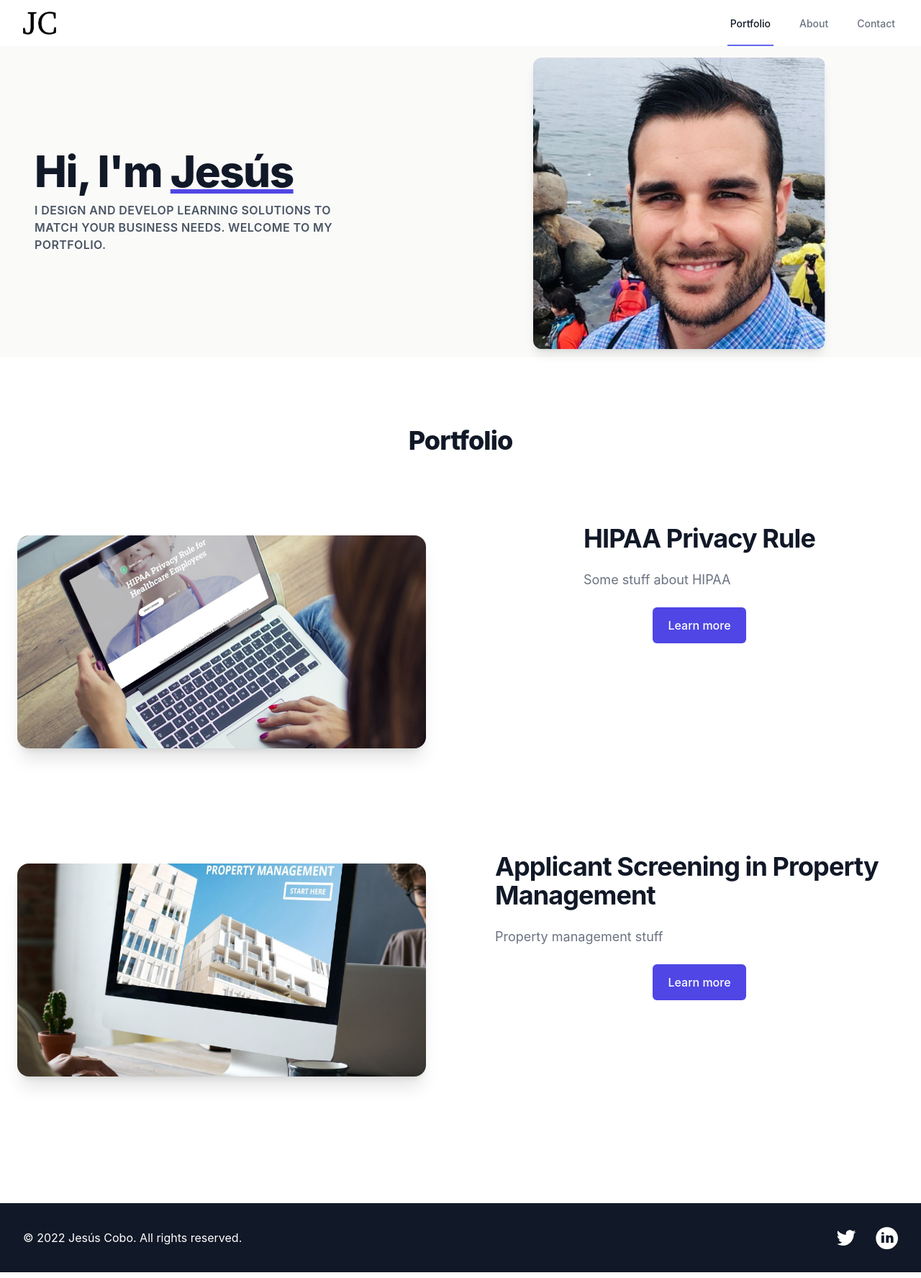
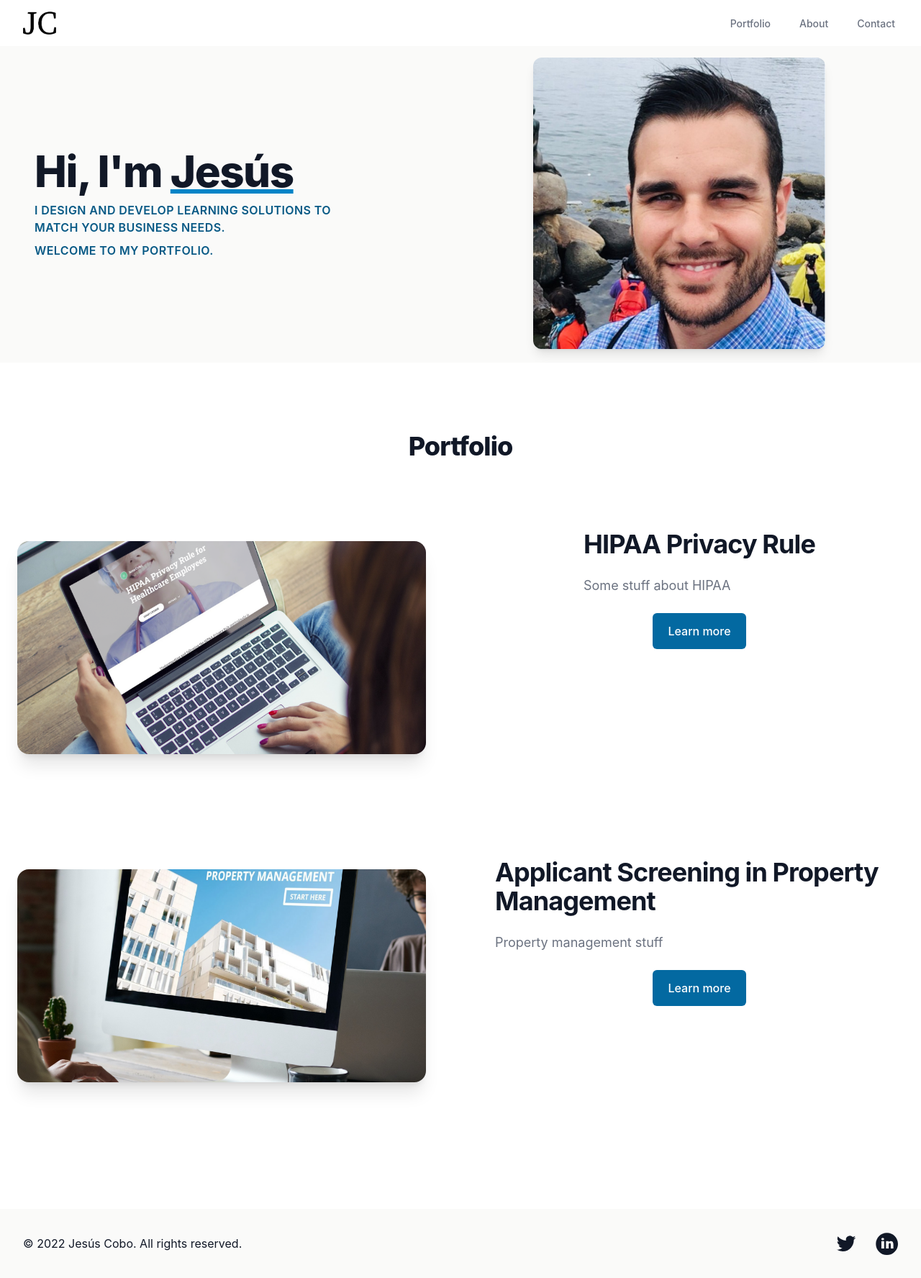
Before and after one commit to CarolinaCobo/jesus-portfolio, a Next.js app: page / in a window 1280 px wide. Shown: the whole page at 72% size. Built offline with nearby package versions, Linux system fonts and the light colour scheme.

Commit message:
Styling using sky

```diff
--- a/components/Footer/Footer.js
+++ b/components/Footer/Footer.js
@@ -52,14 +52,14 @@ const navigation = [
 
 export default function Footer() {
   return (
-    <footer className="bg-gray-900">
+    <footer className="bg-stone-50">
       <div className="max-w-7xl mx-auto py-8 px-4 sm:px-6 md:flex md:items-center md:justify-between lg:px-8">
         <div className="flex justify-center space-x-6 md:order-2">
           {navigation.map((item) => (
             <a
               key={item.name}
               href={item.href}
-              className="text-white hover:text-bright"
+              className=" text-gray-900 hover:text-sky-700"
               target="_blank"
               rel="noreferrer"
             >
@@ -69,7 +69,7 @@ export default function Footer() {
           ))}
         </div>
         <div className="mt-8 md:mt-0 md:order-1">
-          <p className="text-center text-base text-white">
+          <p className="text-center text-base text-gray-900">
             &copy; 2022 Jesús Cobo. All rights reserved.
           </p>
         </div>
--- a/components/Hero/Hero.js
+++ b/components/Hero/Hero.js
@@ -6,13 +6,14 @@ export default function Hero() {
           <div className=" m-4">
             <h2 className="text-3xl font-extrabold text-gray-900 sm:text-5xl sm:tracking-tight lg:text-6xl">
               Hi, I&apos;m{" "}
-              <span className="decoration-indigo-600 underline hover:animate-pulse">
+              <span className="decoration-sky-600 underline hover:animate-pulse">
                 Jesús
               </span>
             </h2>
-            <p className="text-base font-semibold text-gray-600 tracking-wide uppercase mt-3 max-w-md">
+            <p className="text-base font-semibold text-sky-800 tracking-wide uppercase mt-3 max-w-md">
               I design and develop learning solutions to match your business
-              needs. Welcome to my portfolio.
+              needs.
+              <p className="mt-2">Welcome to my portfolio.</p>
               {/* Instructional Designer and eLearning Developer */}
             </p>
             {/* <p className="max-w-xl mt-5  text-l text-gray-900">
--- a/components/Nav/NavBar.js
+++ b/components/Nav/NavBar.js
@@ -1,11 +1,5 @@
-/* This example requires Tailwind CSS v2.0+ */
-import { Fragment } from "react";
 import { Disclosure, Menu, Transition } from "@headlessui/react";
-import { BellIcon, MenuIcon, XIcon } from "@heroicons/react/outline";
-
-function classNames(...classes) {
-  return classes.filter(Boolean).join(" ");
-}
+import { MenuIcon, XIcon } from "@heroicons/react/outline";
 
 export default function Navbar() {
   return (
@@ -16,7 +10,7 @@ export default function Navbar() {
             <div className="relative flex justify-between h-16">
               <div className="absolute inset-y-0 left-0 flex items-center sm:hidden">
                 {/* Mobile menu button */}
-                <Disclosure.Button className="inline-flex items-center justify-center p-2 rounded-md text-gray-400 hover:text-gray-500 hover:bg-gray-100 focus:outline-none focus:ring-2 focus:ring-inset focus:ring-indigo-500">
+                <Disclosure.Button className="inline-flex items-center justify-center p-2 rounded-md text-gray-400 hover:text-gray-500 hover:bg-gray-100 focus:outline-none focus:ring-2 focus:ring-inset ">
                   <span className="sr-only">Open main menu</span>
                   {open ? (
                     <XIcon className="block h-6 w-6" aria-hidden="true" />
@@ -40,22 +34,21 @@ export default function Navbar() {
                   />
                 </div>
                 <div className="hidden sm:ml-6 sm:flex sm:space-x-8">
-                  {/* Current: "border-indigo-500 text-gray-900", Default: "border-transparent text-gray-500 hover:border-gray-300 hover:text-gray-700" */}
                   <a
                     href="#"
-                    className="border-indigo-500 text-gray-900 inline-flex items-center px-1 pt-1 border-b-2 text-sm font-medium"
+                    className="border-transparent text-gray-500 hover:border-sky-600 hover:text-gray-700 inline-flex items-center px-1 pt-1 border-b-2 text-sm font-medium"
                   >
                     Portfolio
                   </a>
                   <a
                     href="#"
-                    className="border-transparent text-gray-500 hover:border-gray-300 hover:text-gray-700 inline-flex items-center px-1 pt-1 border-b-2 text-sm font-medium"
+                    className="border-transparent text-gray-500 hover:border-sky-600 hover:text-gray-700 inline-flex items-center px-1 pt-1 border-b-2 text-sm font-medium"
                   >
                     About
                   </a>
                   <a
                     href="#"
-                    className="border-transparent text-gray-500 hover:border-gray-300 hover:text-gray-700 inline-flex items-center px-1 pt-1 border-b-2 text-sm font-medium"
+                    className="border-transparent text-gray-500 hover:border-sky-600 hover:text-gray-700 inline-flex items-center px-1 pt-1 border-b-2 text-sm font-medium"
                   >
                     Contact
                   </a>
@@ -66,32 +59,31 @@ export default function Navbar() {
 
           <Disclosure.Panel className="sm:hidden">
             <div className="pt-2 pb-4 space-y-1">
-              {/* Current: "bg-indigo-50 border-indigo-500 text-indigo-700", Default: "border-transparent text-gray-500 hover:bg-gray-50 hover:border-gray-300 hover:text-gray-700" */}
               <Disclosure.Button
                 as="a"
                 href="/"
-                className="border-transparent text-gray-500 hover:bg-gray-50 hover:border-gray-300 hover:text-gray-700 block pl-3 pr-4 py-2 border-l-4 text-base font-medium"
+                className="border-transparent text-gray-500 hover:border-sky-600 hover:text-gray-700 block pl-3 pr-4 py-2 border-l-4 text-base font-medium"
               >
                 Home
               </Disclosure.Button>
               <Disclosure.Button
                 as="a"
                 href="#"
-                className="bg-indigo-50 border-indigo-500 text-indigo-700 block pl-3 pr-4 py-2 border-l-4 text-base font-medium"
+                className="border-transparent text-gray-500 hover:border-sky-600 hover:text-gray-700 block pl-3 pr-4 py-2 border-l-4 text-base font-medium"
               >
                 Portfolio
               </Disclosure.Button>
               <Disclosure.Button
                 as="a"
                 href="#"
-                className="border-transparent text-gray-500 hover:bg-gray-50 hover:border-gray-300 hover:text-gray-700 block pl-3 pr-4 py-2 border-l-4 text-base font-medium"
+                className="border-transparent text-gray-500 hover:border-sky-600 hover:text-gray-700 block pl-3 pr-4 py-2 border-l-4 text-base font-medium"
               >
                 About
               </Disclosure.Button>
               <Disclosure.Button
                 as="a"
                 href="#"
-                className="border-transparent text-gray-500 hover:bg-gray-50 hover:border-gray-300 hover:text-gray-700 block pl-3 pr-4 py-2 border-l-4 text-base font-medium"
+                className="border-transparent text-gray-500 hover:border-sky-600 hover:text-gray-700 block pl-3 pr-4 py-2 border-l-4 text-base font-medium"
               >
                 Contact
               </Disclosure.Button>
--- a/components/ProjectsCards/Cards.js
+++ b/components/ProjectsCards/Cards.js
@@ -34,7 +34,7 @@ export default function Card() {
                 <div className="max-w-2xl mx-auto text-center pb-8">
                   <a
                     href={cardData.href}
-                    className="bg-indigo w-full inline-flex items-center justify-center px-5 py-3 border border-transparent text-base font-medium rounded-md text-white bg-indigo-600 hover:bg-indigo-50 sm:w-auto"
+                    className="bg-sky-700 w-full inline-flex items-center justify-center px-5 py-3 border border-transparent text-base font-medium rounded-md text-white hover:bg-sky-900 sm:w-auto"
                   >
                     Learn more
                   </a>
```
